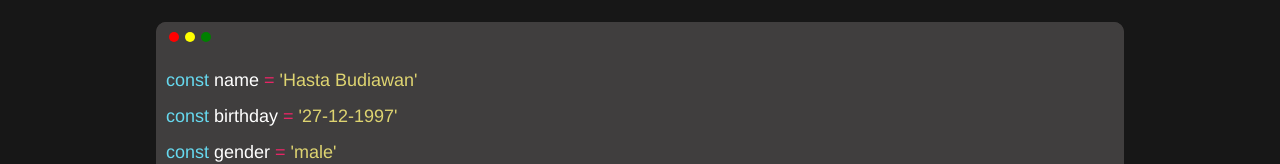
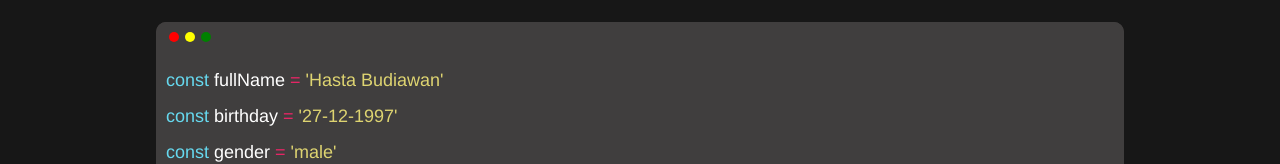
Before and after one commit to hastabudiawan/web-hasta, a React (Create React App) app: page / in a window 1280 px wide. Shown: the part 281-445 px from the top of the page. Built offline with nearby package versions, Linux system fonts and the light colour scheme.

Commit message:
Update Home.jsx

```diff
--- a/src/components/Home.jsx
+++ b/src/components/Home.jsx
@@ -13,7 +13,7 @@ function Home() {
                         <div className="browser-body txt-blue fs-18 line-height">
                             <p>
                                 const
-                                <span className="txt-white"> name </span>
+                                <span className="txt-white"> fullName </span>
                                 <span className="txt-purple">= </span>
                                 <span className="txt-gold">'Hasta Budiawan'</span>
                             </p>
```
